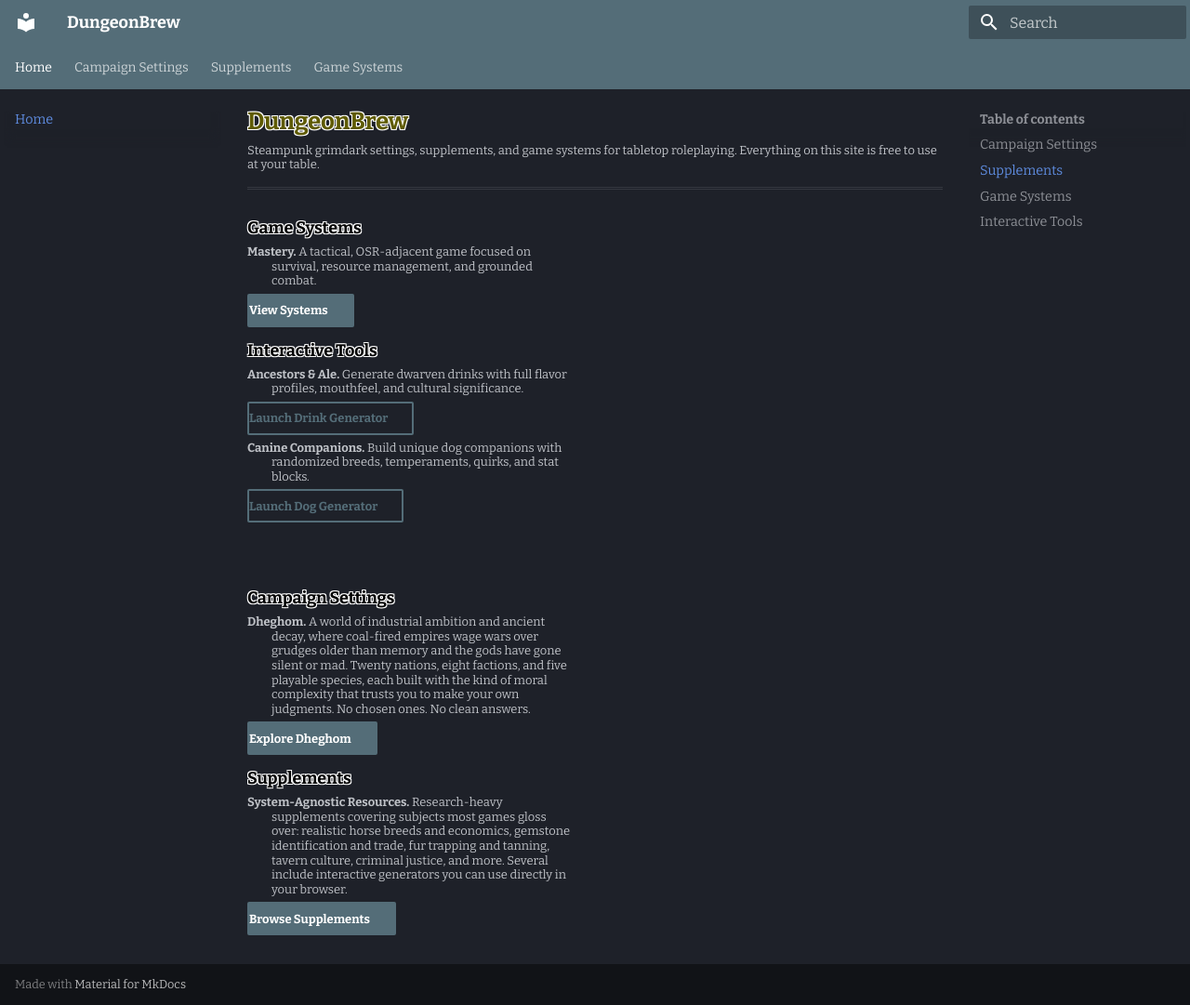
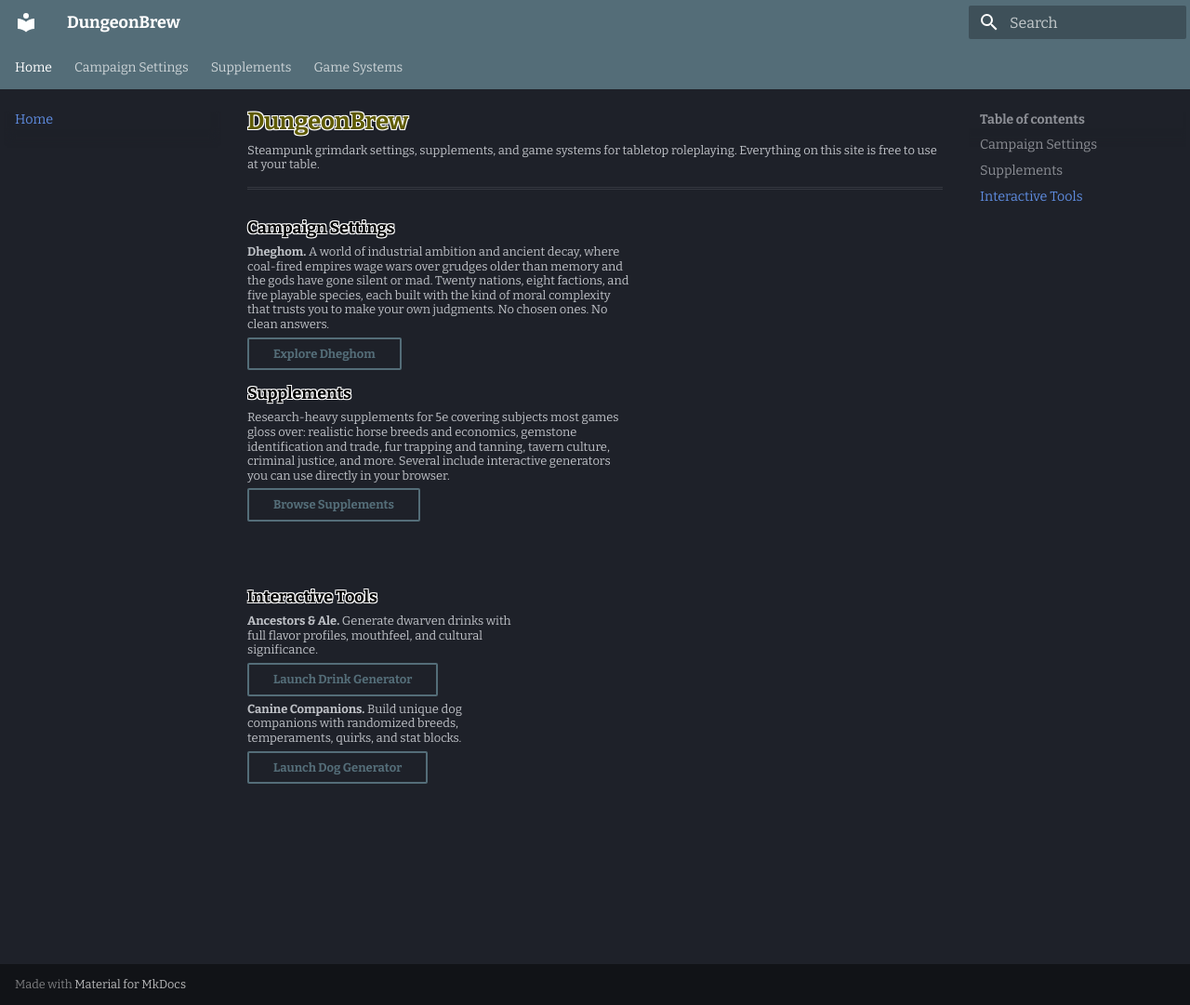
Before and after one commit to DungeonBrewOfficial/DungeonBrew, an MkDocs documentation site: the page built from docs/index.md, in a window 1280 px wide and 1081 px high. Shown: the whole window at 93% size. Built offline with MkDocs 1.6.1 and Material for MkDocs 9.7.7, drawn with Linux system fonts in a browser that asks for light colours.

Commit message:
Update index.md
Home page revisions

```diff
--- a/docs/index.md
+++ b/docs/index.md
@@ -4,47 +4,27 @@ Steampunk grimdark settings, supplements, and game systems for tabletop roleplay
 
 ---
 
-<div class="page-split-equal" markdown="1">
+<div class="page-split" markdown="1">
 
 <div class="main-content" markdown="1">
 
 ### Campaign Settings
 
-<div class="hanging-indent" markdown="1">
-
 **Dheghom.** A world of industrial ambition and ancient decay, where coal-fired empires wage wars over grudges older than memory and the gods have gone silent or mad. Twenty nations, eight factions, and five playable species, each built with the kind of moral complexity that trusts you to make your own judgments. No chosen ones. No clean answers.
 
-<a href="dheghom/" class="md-button md-button--primary">Explore Dheghom</a>
-
-</div>
+<a href="dheghom/" class="md-button">Explore Dheghom</a>
 
 ### Supplements
 
-<div class="hanging-indent" markdown="1">
+Research-heavy supplements for 5e covering subjects most games gloss over: realistic horse breeds and economics, gemstone identification and trade, fur trapping and tanning, tavern culture, criminal justice, and more. Several include interactive generators you can use directly in your browser.
 
-**System-Agnostic Resources.** Research-heavy supplements covering subjects most games gloss over: realistic horse breeds and economics, gemstone identification and trade, fur trapping and tanning, tavern culture, criminal justice, and more. Several include interactive generators you can use directly in your browser.
-
-<a href="supplements/ancestors-and-ale/" class="md-button md-button--primary">Browse Supplements</a>
-
-</div>
+<a href="supplements/ancestors-and-ale/" class="md-button">Browse Supplements</a>
 
 </div>
 
 <div class="sidebar-content" markdown="1">
 
-### Game Systems
-
-<div class="hanging-indent" markdown="1">
-
-**Mastery.** A tactical, OSR-adjacent game focused on survival, resource management, and grounded combat.
-
-<a href="systems/mastery/" class="md-button md-button--primary">View Systems</a>
-
-</div>
-
 ### Interactive Tools
-
-<div class="hanging-indent" markdown="1">
 
 **Ancestors & Ale.** Generate dwarven drinks with full flavor profiles, mouthfeel, and cultural significance.
 
@@ -57,5 +37,3 @@ Steampunk grimdark settings, supplements, and game systems for tabletop roleplay
 </div>
 
 </div>
-
-</div>
```
